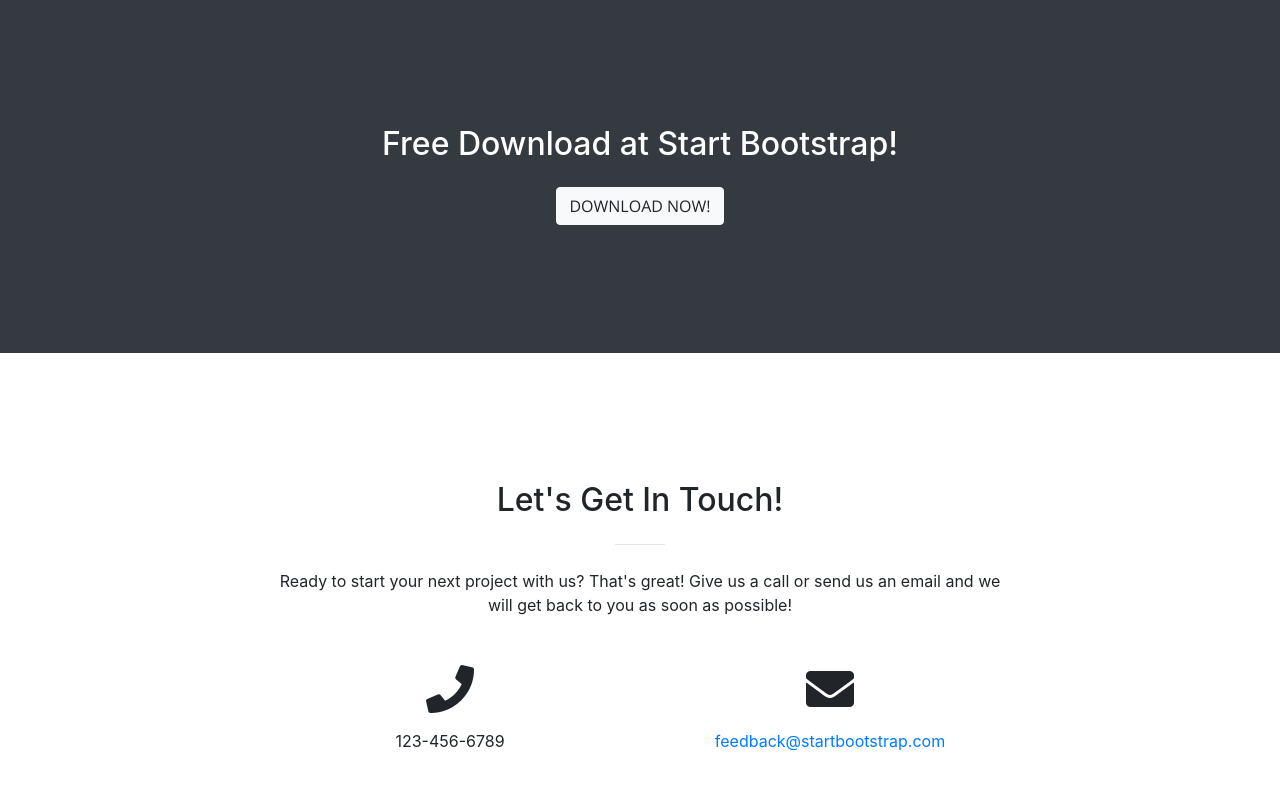
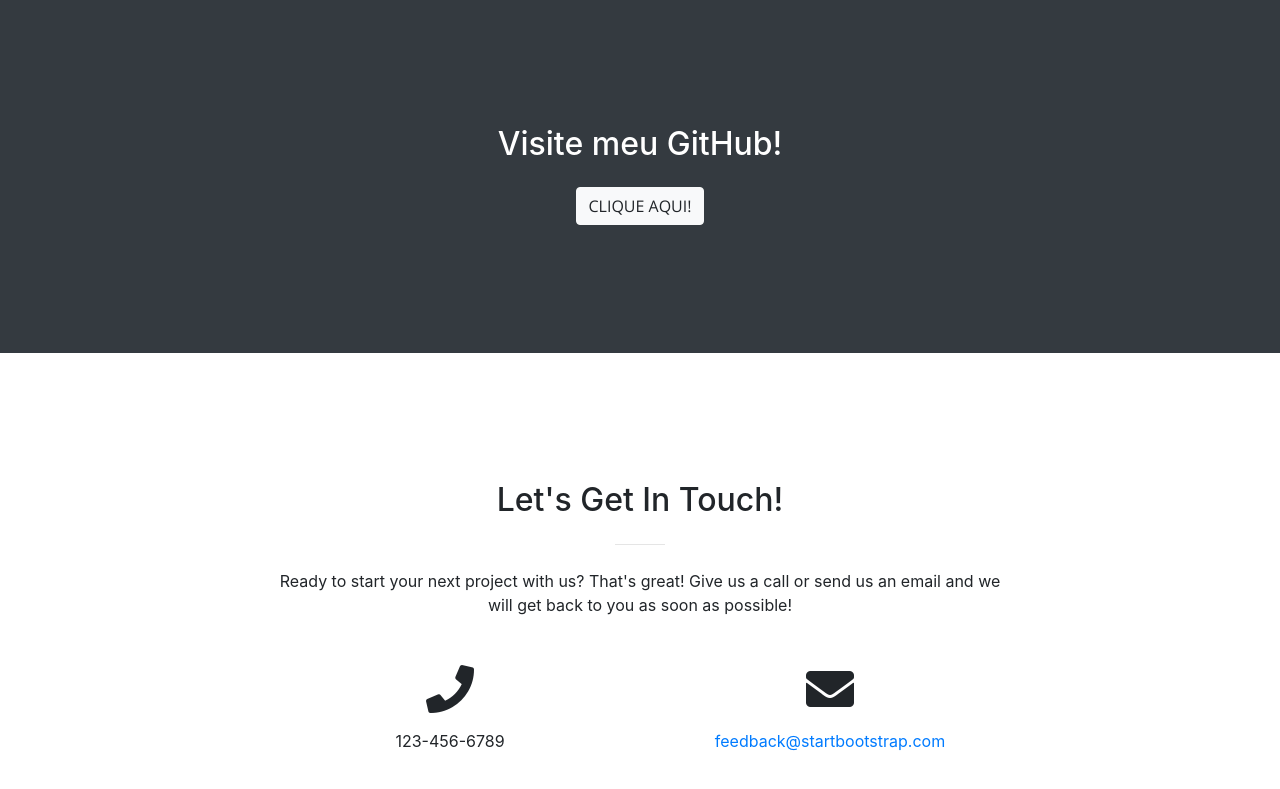
Before and after one commit to diogovaroni/Curso-GitUdemy, a website with bundled scripts: page index.html in a window 1280 px wide. Shown: the part 2309-3098 px from the top of the page. Built offline with nearby package versions, Linux system fonts and the light colour scheme.

Commit message:
Link para direcionar ao perfil GitHub

```diff
--- a/index.html
+++ b/index.html
@@ -226,8 +226,8 @@
 
     <section class="bg-dark text-white">
       <div class="container text-center">
-        <h2 class="mb-4">Free Download at Start Bootstrap!</h2>
-        <a class="btn btn-light btn-xl sr-button" href="http://startbootstrap.com/template-overviews/creative/">Download Now!</a>
+        <h2 class="mb-4">Visite meu GitHub!</h2>
+        <a class="btn btn-light btn-xl sr-button" href="https://github.com/diogovaroni">Clique Aqui!</a>
       </div>
     </section>
 
```
